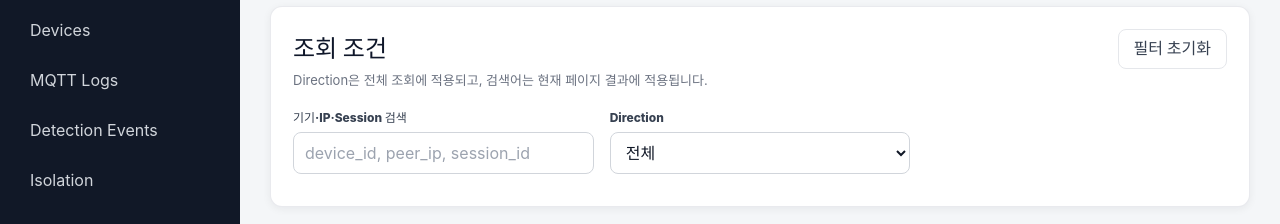
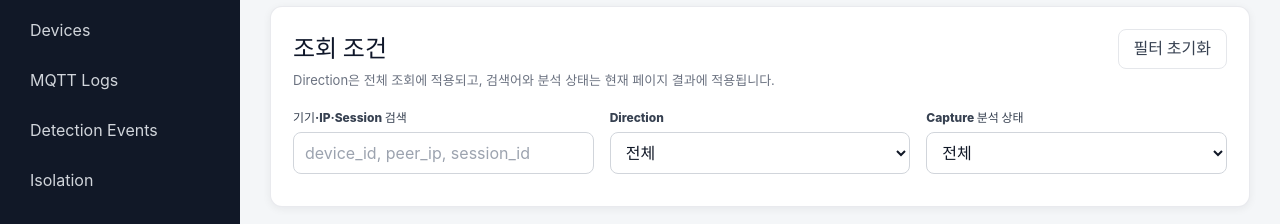
Before and after one commit to hanium-iot-security/iot-edge-zero-trust, a React (Vite) app in the folder frontend/: page /packet-traffic in a window 1280 px wide. Shown: the part 120-344 px from the top of the page. Built offline with nearby package versions, Linux system fonts and the light colour scheme; no server answers.

Commit message:
fix: restore packet capture status filter UI

```diff
--- a/frontend/src/pages/PacketTraffic.jsx
+++ b/frontend/src/pages/PacketTraffic.jsx
@@ -20,6 +20,7 @@ import {
   getCaptureStatus,
   getCaptureStatusLabel,
   getExclusionLabel,
+  matchesCaptureStatusFilter,
 } from "../utils/packetCaptureStatus";
 
 import "../styles/pages/PacketTraffic.scss"
@@ -196,6 +197,9 @@ export default function PacketTraffic() {
   const [direction, setDirection] =
     useState("");
 
+  const [captureStatus, setCaptureStatus] =
+    useState("");
+
   const [offset, setOffset] =
     useState(0);
 
@@ -329,12 +333,21 @@ export default function PacketTraffic() {
           .trim()
           .toLowerCase();
 
-      if (!keyword) {
-        return packetFeatures;
-      }
-
       return packetFeatures.filter(
         (item) => {
+          if (
+            !matchesCaptureStatusFilter(
+              item,
+              captureStatus
+            )
+          ) {
+            return false;
+          }
+
+          if (!keyword) {
+            return true;
+          }
+
           const sessionId =
             getSessionId(item);
 
@@ -357,6 +370,7 @@ export default function PacketTraffic() {
     }, [
       packetFeatures,
       searchText,
+      captureStatus,
     ]);
 
   const pageSummary =
@@ -461,8 +475,16 @@ export default function PacketTraffic() {
     setOffset(0);
   }
 
+  function handleCaptureStatusChange(
+    value
+  ) {
+    setCaptureStatus(value);
+    setOffset(0);
+  }
+
   function handleResetFilters() {
     setDirection("");
+    setCaptureStatus("");
     setSearchText("");
     setOffset(0);
   }
@@ -938,7 +960,7 @@ export default function PacketTraffic() {
 
             <p className="panel-description">
               Direction은 전체 조회에 적용되고,
-              검색어는 현재 페이지 결과에 적용됩니다.
+              검색어와 분석 상태는 현재 페이지 결과에 적용됩니다.
             </p>
           </div>
 
@@ -997,6 +1019,34 @@ export default function PacketTraffic() {
 
               <option value="OUTBOUND">
                 OUTBOUND
+              </option>
+            </select>
+          </div>
+
+          <div className="filter-item">
+            <label htmlFor="capture-status-filter">
+              Capture 분석 상태
+            </label>
+
+            <select
+              id="capture-status-filter"
+              value={captureStatus}
+              onChange={(event) => {
+                handleCaptureStatusChange(
+                  event.target.value
+                );
+              }}
+            >
+              <option value="">
+                전체
+              </option>
+
+              <option value="eligible">
+                분석 가능
+              </option>
+
+              <option value="excluded">
+                분석 제외
               </option>
             </select>
           </div>
--- a/frontend/src/utils/packetCaptureStatus.js
+++ b/frontend/src/utils/packetCaptureStatus.js
@@ -12,6 +12,15 @@ export function getCaptureStatus(item) {
   }
 
   return "unknown";
+}
+
+
+export function matchesCaptureStatusFilter(item, captureStatus) {
+  if (!captureStatus) {
+    return true;
+  }
+
+  return getCaptureStatus(item) === captureStatus;
 }
 
 
```
Also changed, not shown: 1 other file (tests, documents, lock files or other folders).
